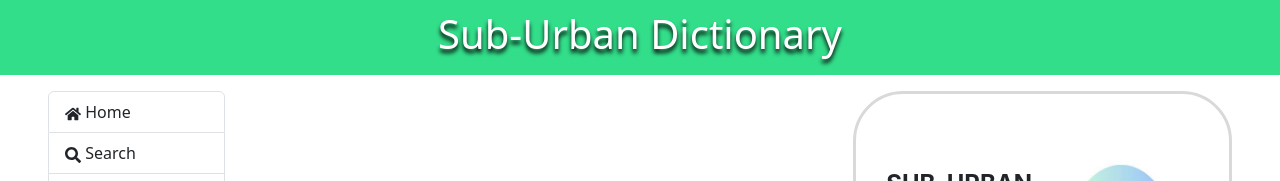
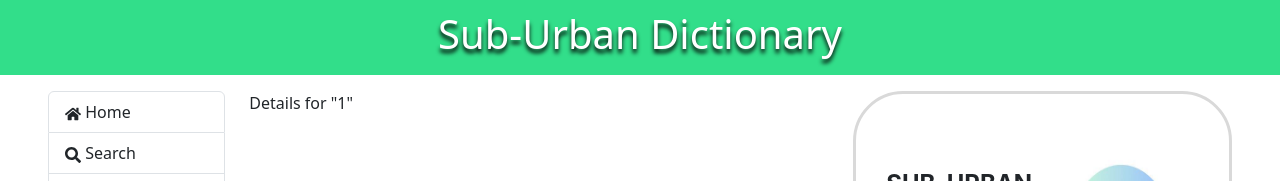
Before and after one commit to zprintln/SubUrban-Dictionary, a React (Create React App) app in the folder web-dev/: page /details/1 in a window 1280 px wide. Shown: the top 181 px of the page. Built offline with nearby package versions, Linux system fonts and the light colour scheme.

Commit message:
add details page infrastructure

```diff
--- a/web-dev/src/components/navigation.js
+++ b/web-dev/src/components/navigation.js
@@ -5,6 +5,7 @@ import LoginScreen from "../screens/login-screen";
 import ProfileScreen from "../screens/profile-screen";
 import DefineScreen from "../screens/define-screen";
 import { useSelector } from "react-redux";
+import DetailsScreen from "../screens/details-screen";
 
 const Navigation = () => {
   const { currentUser } = useSelector((state) => {
@@ -24,6 +25,7 @@ const Navigation = () => {
       /> */}
       <Route path="/login" element={<LoginScreen />} />
       <Route path="/profile" element={<ProfileScreen />} />
+      <Route path="/details/:id" element={<DetailsScreen />} />
     </Routes>
   );
 };
--- a/web-dev/src/components/right-bar/my-words.js
+++ b/web-dev/src/components/right-bar/my-words.js
@@ -21,7 +21,7 @@ export const MyWords = ({ words }) => {
         }}
       >
         {words.map((word) => (
-          <Link key={word.word} to={`define/${word._id}`}>
+          <Link key={word.word} to={`details/${word._id}`}>
             <strong
               style={{ fontFamily: "Inter", fontSize: 30, color: "#134FE6" }}
             >
--- /dev/null
+++ b/web-dev/src/screens/details-screen.js
@@ -0,0 +1,8 @@
+import { useParams } from "react-router-dom";
+
+const DetailsScreen = () => {
+  const { id } = useParams();
+  return <div>Details for "{id}"</div>;
+};
+
+export default DetailsScreen;
```
